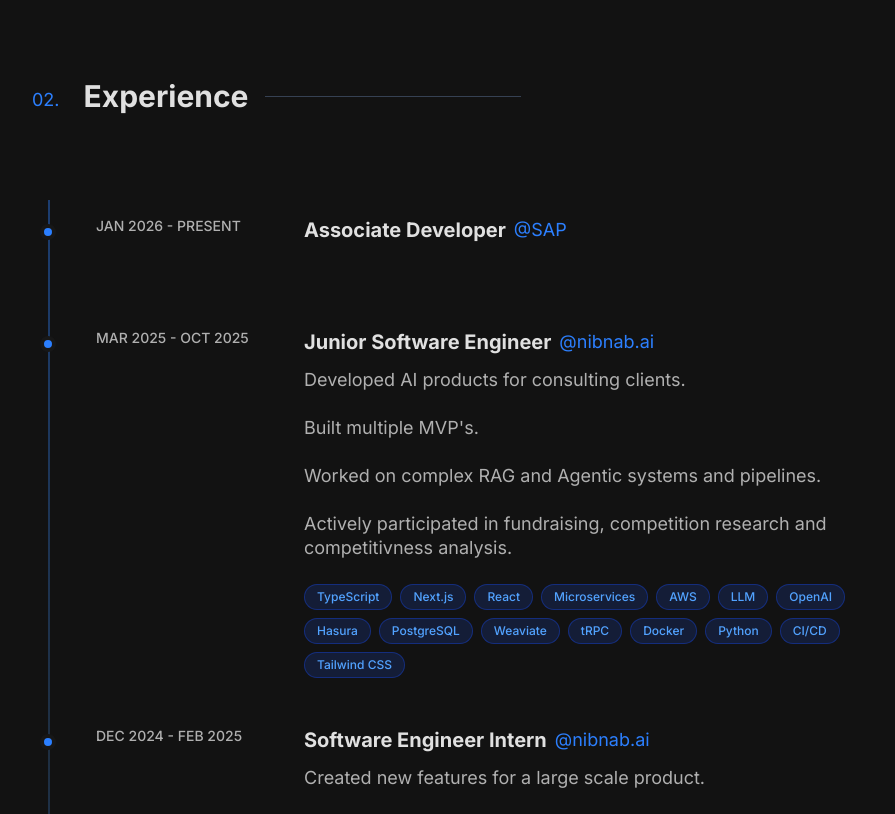
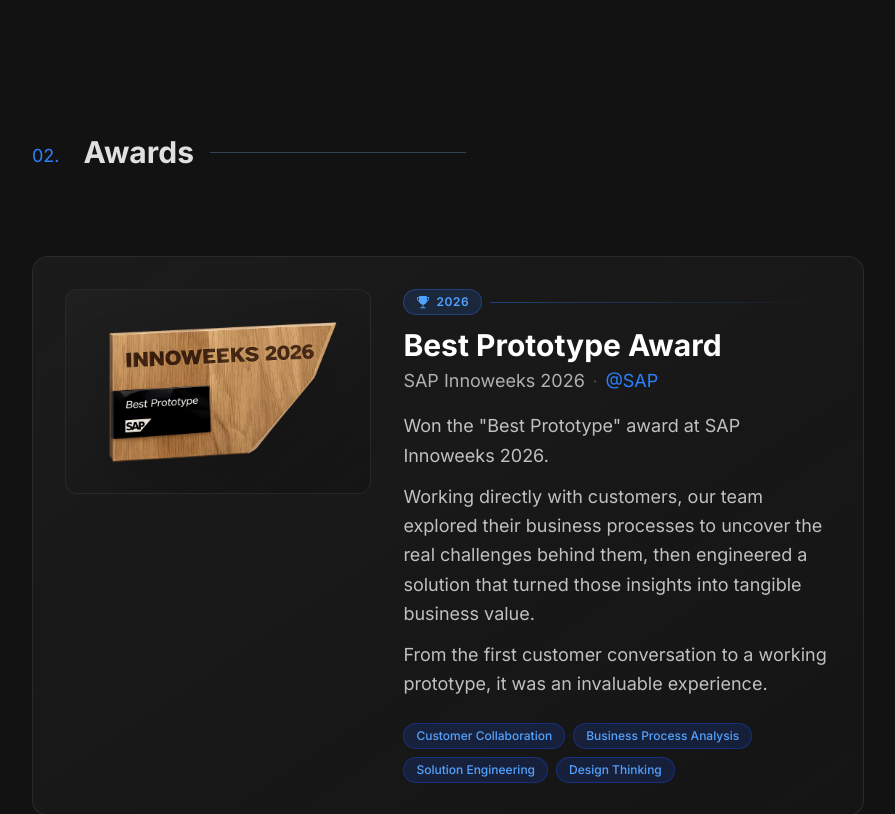
Before and after one commit to marionikolov17/new-portfolio, a Next.js app: page / in a window 1280 px wide. Shown: the part 1560-2374 px from the top of the page, without its empty margins (192-1087 px from the left). Built offline with nearby package versions, Linux system fonts and the light colour scheme.

Commit message:
feat: awards section

```diff
--- /dev/null
+++ b/src/components/awards-section.tsx
@@ -0,0 +1,152 @@
+'use client';
+import Image from 'next/image';
+import Link from 'next/link';
+import { motion } from 'framer-motion';
+import { IoTrophy } from 'react-icons/io5';
+import SectionDelimiter from './util/section-delimiter';
+import { awards } from '@/constants/awards';
+
+const containerVariants = {
+  hidden: { opacity: 0 },
+  visible: {
+    opacity: 1,
+    transition: {
+      staggerChildren: 0.2,
+      delayChildren: 0.1,
+    },
+  },
+};
+
+const itemVariants = {
+  hidden: { opacity: 0, y: 30 },
+  visible: {
+    opacity: 1,
+    y: 0,
+    transition: {
+      duration: 0.6,
+      ease: [0.25, 0.25, 0, 1],
+    },
+  },
+};
+
+export default function AwardsSection() {
+  return (
+    <div
+      className="w-full min-h-screen my-20 lg:my-8 flex items-center justify-center"
+      id="awards"
+    >
+      <div className="w-full max-w-4xl px-6 md:px-8 flex flex-col gap-y-4">
+        <SectionDelimiter title="Awards" number="02" />
+
+        <motion.div
+          className="space-y-8 mt-8"
+          variants={containerVariants}
+          initial="hidden"
+          whileInView="visible"
+          viewport={{ once: true, margin: '-100px' }}
+        >
+          {awards.map((award) => (
+            <AwardCard key={award.title} {...award} />
+          ))}
+        </motion.div>
+      </div>
+    </div>
+  );
+}
+
+function AwardCard({
+  title,
+  event,
+  issuer,
+  issuerLink,
+  date,
+  imageUrl,
+  description,
+  tags,
+}: {
+  title: string;
+  event: string;
+  issuer: string;
+  issuerLink: string;
+  date: string;
+  imageUrl: string;
+  description: string[];
+  tags: string[];
+}) {
+  return (
+    <motion.div
+      variants={itemVariants}
+      className="group relative w-full flex flex-col lg:flex-row gap-8 p-6 md:p-8 rounded-2xl bg-gradient-to-br from-background-300/80 to-background-400/60 border border-border-700/60 hover:border-blue-500/40 transition-colors duration-300 overflow-hidden"
+    >
+      {/* Ambient glow */}
+      <div className="absolute -inset-px bg-gradient-to-r from-blue-500/10 via-transparent to-purple-500/10 rounded-2xl opacity-0 group-hover:opacity-100 transition-opacity duration-500 -z-10" />
+
+      {/* Award image */}
+      <div className="w-full lg:w-2/5 shrink-0">
+        <motion.div
+          className="relative aspect-[3/2] flex items-center justify-center rounded-xl bg-gradient-to-br from-background-200/60 to-background-500/60 border border-border-700/50 p-4 overflow-hidden"
+          whileHover={{ scale: 1.02 }}
+          transition={{ duration: 0.3 }}
+        >
+          <Image
+            src={imageUrl}
+            alt={`${event} - ${title}`}
+            fill
+            className="object-contain p-2 drop-shadow-2xl group-hover:scale-105 transition-transform duration-500"
+            sizes="(max-width: 1024px) 100vw, 40vw"
+          />
+        </motion.div>
+      </div>
+
+      {/* Content */}
+      <div className="flex flex-col grow justify-center">
+        <div className="flex items-center gap-2 mb-3">
+          <span className="inline-flex items-center gap-1.5 px-3 py-1 rounded-full bg-blue-500/15 border border-blue-500/30 text-blue-400 text-xs font-semibold uppercase tracking-wider">
+            <IoTrophy className="text-sm" />
+            {date}
+          </span>
+          <div className="h-px bg-gradient-to-r from-blue-500/40 to-transparent flex-1" />
+        </div>
+
+        <h3 className="text-2xl md:text-3xl font-bold text-primary-text-100 group-hover:text-blue-400 transition-colors duration-300">
+          {title}
+        </h3>
+
+        <div className="flex flex-wrap items-center gap-x-2 mt-1 text-secondary-text-500">
+          <span className="text-lg">{event}</span>
+          <span className="text-border-300">&middot;</span>
+          <Link
+            href={issuerLink}
+            target="_blank"
+            rel="noopener noreferrer"
+            className="text-blue-500 text-lg hover:text-blue-400 transition-colors duration-300"
+          >
+            {issuer}
+          </Link>
+        </div>
+
+        <div className="flex flex-col gap-y-3 mt-4">
+          {description.map((paragraph, index) => (
+            <p
+              key={index}
+              className="text-secondary-text-300 text-base md:text-lg leading-relaxed text-justify sm:text-start"
+            >
+              {paragraph}
+            </p>
+          ))}
+        </div>
+
+        <div className="flex flex-wrap gap-2 mt-6">
+          {tags.map((tag) => (
+            <span
+              key={tag}
+              className="px-3 py-1 rounded-full bg-blue-900/30 border border-blue-700/40 text-blue-400 text-xs font-medium hover:bg-blue-800/40 hover:border-blue-600/60 transition-colors duration-200"
+            >
+              {tag}
+            </span>
+          ))}
+        </div>
+      </div>
+    </motion.div>
+  );
+}
--- a/src/components/contact-section.tsx
+++ b/src/components/contact-section.tsx
@@ -41,7 +41,7 @@
         viewport={{ once: true, margin: '-100px' }}
       >
         <motion.div variants={itemVariants}>
-          <SectionDelimiter title="Get In Touch" number="04" />
+          <SectionDelimiter title="Get In Touch" number="05" />
         </motion.div>
 
         {/* Hero Call to Action */}
--- a/src/components/experience-section.tsx
+++ b/src/components/experience-section.tsx
@@ -9,7 +9,7 @@
       id="experience"
     >
       <div className="w-full max-w-4xl px-6 md:px-8 flex flex-col gap-y-4">
-        <SectionDelimiter title="Experience" number="02" />
+        <SectionDelimiter title="Experience" number="03" />
 
         {/* Timeline container */}
         <div className="relative mt-8">
--- a/src/components/layout-home.tsx
+++ b/src/components/layout-home.tsx
@@ -4,6 +4,7 @@
 import FloatingElements from './floating-elements';
 import HeroSection from './hero-section';
 import AboutSection from './about-section';
+import AwardsSection from './awards-section';
 import ExperienceSection from './experience-section';
 import ProjectsSection from './projects-section';
 import ContactSection from './contact-section';
@@ -21,6 +22,7 @@
       >
         <HeroSection />
         <AboutSection />
+        <AwardsSection />
         <ExperienceSection />
         <ProjectsSection />
         <ContactSection />
--- a/src/components/navigation.tsx
+++ b/src/components/navigation.tsx
@@ -7,6 +7,7 @@
   IoHomeOutline,
   IoInformationCircleOutline,
   IoMailOutline,
+  IoTrophyOutline,
 } from 'react-icons/io5';
 import { IconType } from 'react-icons';
 import { CodeForkSvg } from './constants/tech-icons';
@@ -50,6 +51,7 @@
               Icon={IoInformationCircleOutline}
               text="About Me"
             />
+            <NavItem href="#awards" Icon={IoTrophyOutline} text="Awards" />
             <NavItem
               href="#experience"
               Icon={IoBriefcaseOutline}
--- a/src/components/projects-section.tsx
+++ b/src/components/projects-section.tsx
@@ -12,7 +12,7 @@
       id="projects"
     >
       <div className="w-full px-8 lg:px-0 lg:w-[75%] xl:w-[65%] 2xl:w-1/2 flex flex-col gap-y-12">
-        <SectionDelimiter title="Projects" number="03" />
+        <SectionDelimiter title="Projects" number="04" />
         <div className="space-y-20">
           {projects.map((project, index) => (
             <ProjectCard key={index} index={index} {...project} />
--- a/src/components/structured-data.tsx
+++ b/src/components/structured-data.tsx
@@ -49,6 +49,7 @@
         },
       },
     ],
+    award: ['Best Prototype Award - SAP Innoweeks 2026'],
     mainEntityOfPage: {
       '@type': 'WebPage',
       '@id': 'https://www.marionikolovdev.com',
--- /dev/null
+++ b/src/constants/awards.ts
@@ -0,0 +1,21 @@
+export const awards = [
+  {
+    title: 'Best Prototype Award',
+    event: 'SAP Innoweeks 2026',
+    issuer: '@SAP',
+    issuerLink: 'https://www.sap.com',
+    date: '2026',
+    imageUrl: '/images/sap-innoweeks-2026-best-prototype-award-compressed.png',
+    description: [
+      'Won the "Best Prototype" award at SAP Innoweeks 2026.',
+      'Working directly with customers, our team explored their business processes to uncover the real challenges behind them, then engineered a solution that turned those insights into tangible business value.',
+      'From the first customer conversation to a working prototype, it was an invaluable experience.',
+    ],
+    tags: [
+      'Customer Collaboration',
+      'Business Process Analysis',
+      'Solution Engineering',
+      'Design Thinking',
+    ],
+  },
+];
```
Also changed, not shown: public/images/sap-innoweeks-2026-best-prototype-award-compressed.png (added).
